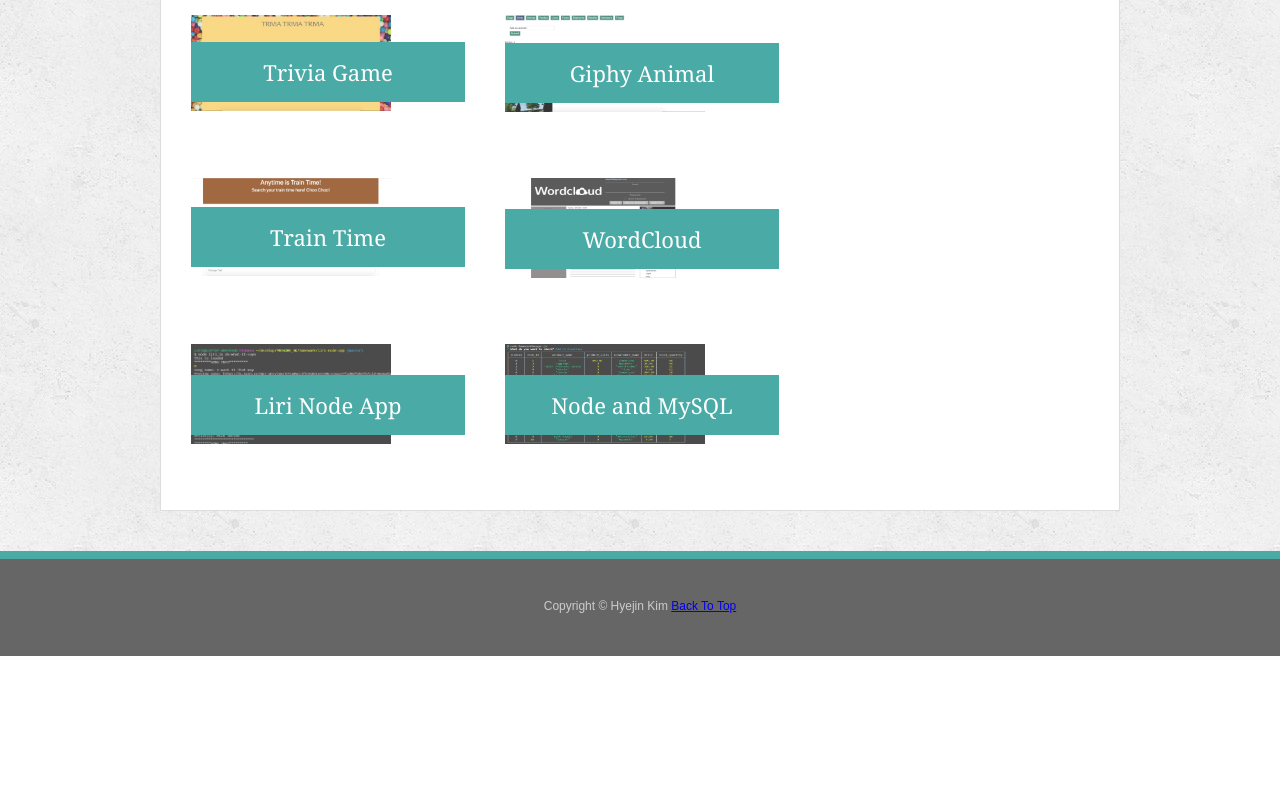
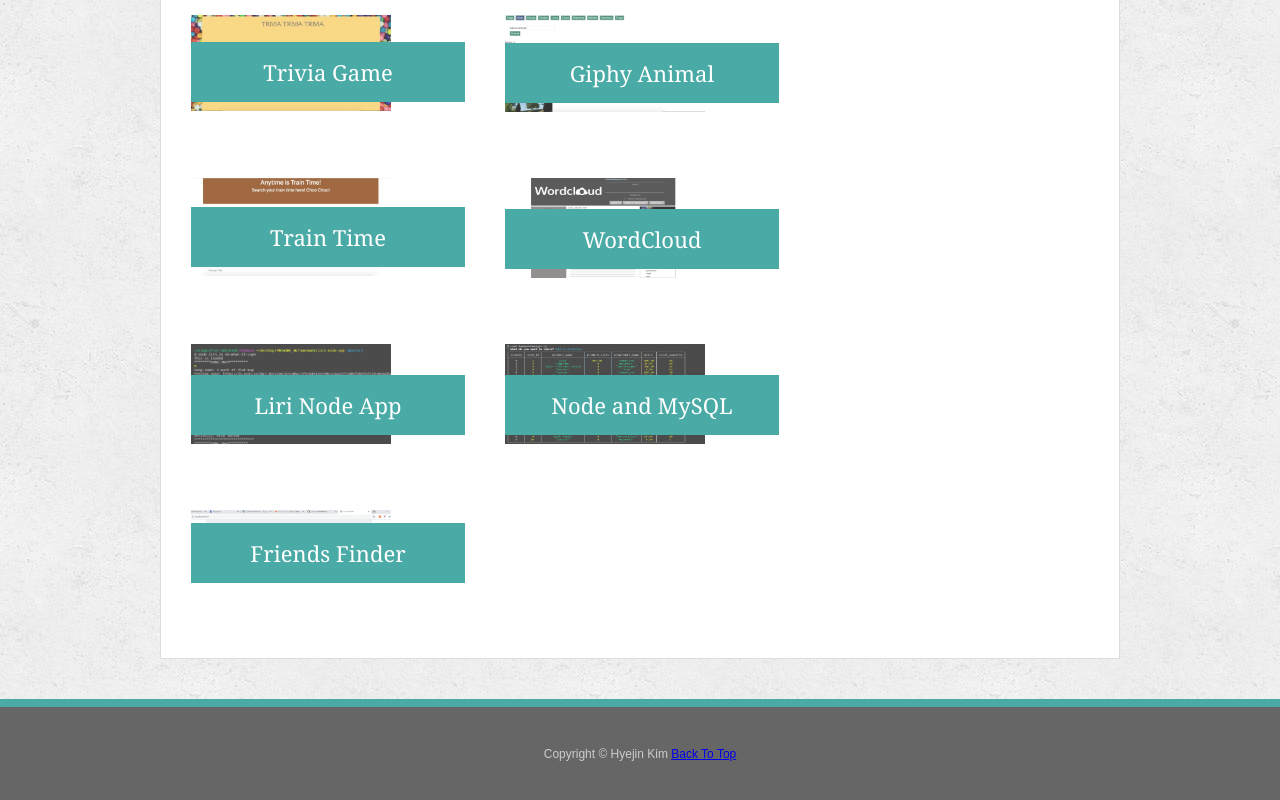
Before and after one commit to cshjnim/cshjnim.github.io, a plain HTML site: page portfolio.html in a window 1280 px wide. Shown: the part 434-1234 px from the top of the page. Before the commit the page ends 1090 px from the top, so only its background shows below. Drawn offline with Linux system fonts and the light colour scheme.

Commit message:
updating the portfolio by adding friendsfinder app

```diff
--- a/portfolio.html
+++ b/portfolio.html
@@ -73,6 +73,12 @@
           <h3>Node and MySQL</h3>
         </a>
       </div>
+      <div class="work">
+        <img id="work-image" src="assets/images/friendsfinder.png" alt="Check on here! you need to find your friends">
+        <a href="https://friendfindercshj.herokuapp.com/">
+          <h3>Friends Finder</h3>
+        </a>
+      </div>
     </section>
   </div>
 
```
Also changed, not shown: assets/images/friendsfinder.png (added).
